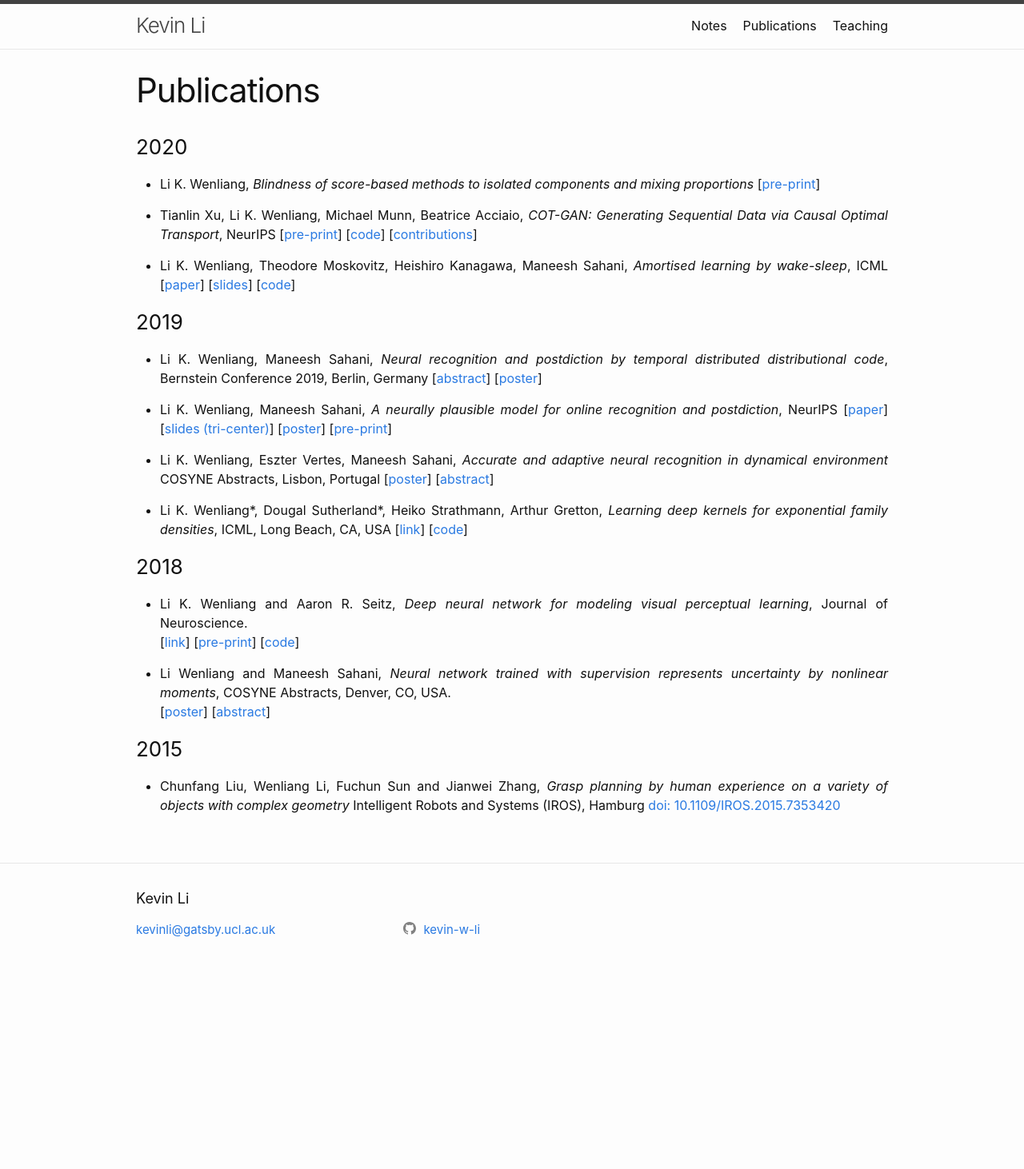
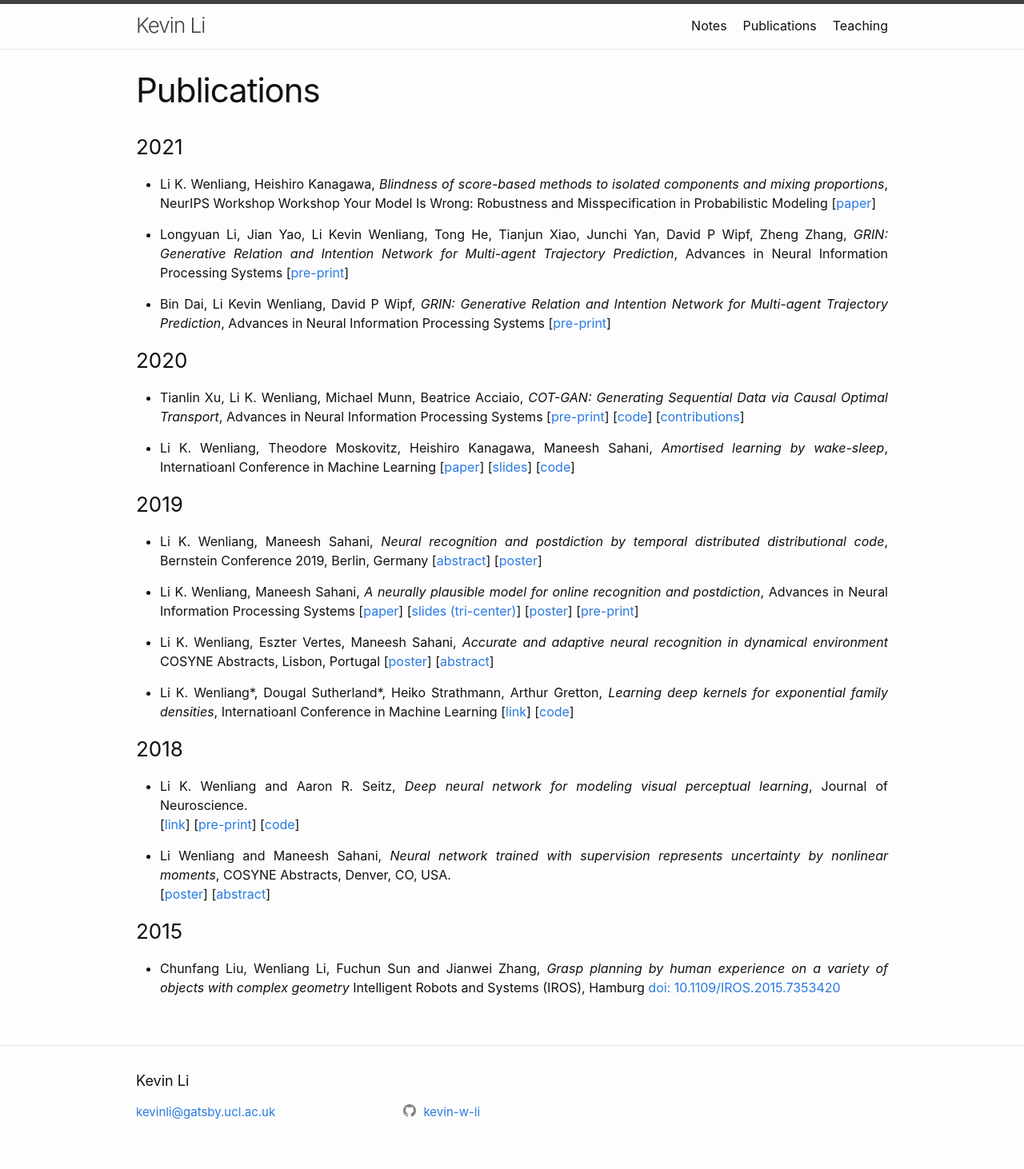
Before and after one commit to kevin-w-li/kevin-w-li.github.io, a Jekyll site: the page built from _pages/publication.md, in a window 1280 px wide. Shown: the whole page at 80% size. Built offline with Jekyll 4.4.1, drawn with Linux system fonts in a browser that asks for light colours; before the commit the page ends 1234 px from its top, so only the background shows below that.

Commit message:
Update publication.md

```diff
--- a/_pages/publication.md
+++ b/_pages/publication.md
@@ -3,20 +3,30 @@ layout: page
 title: Publications
 ---
 
+### 2021
+
+* Li K. Wenliang, Heishiro Kanagawa,
+  *Blindness of score-based methods to isolated components and mixing proportions*, NeurIPS Workshop Workshop Your Model Is Wrong: Robustness and Misspecification in Probabilistic Modeling
+  [[paper](https://arxiv.org/abs/2008.10087)]
+
+* Longyuan Li, Jian Yao, Li Kevin Wenliang, Tong He, Tianjun Xiao, Junchi Yan, David P Wipf, Zheng Zhang,
+  *GRIN: Generative Relation and Intention Network for Multi-agent Trajectory Prediction*, Advances in Neural Information Processing Systems
+  [[pre-print](https://openreview.net/forum?id=ephWA7KaWmD)]
+
+* Bin Dai, Li Kevin Wenliang, David P Wipf,
+  *GRIN: Generative Relation and Intention Network for Multi-agent Trajectory Prediction*, Advances in Neural Information Processing Systems
+  [[pre-print](https://openreview.net/forum?id=oumDUrf2dAB)]
+
 ### 2020
 
-* Li K. Wenliang,
-  *Blindness of score-based methods to isolated components and mixing proportions*
-  [[pre-print](https://arxiv.org/abs/2008.10087)]
-
 * Tianlin Xu, Li K. Wenliang, Michael Munn, Beatrice Acciaio,
-  *COT-GAN: Generating Sequential Data via Causal Optimal Transport*, NeurIPS
+  *COT-GAN: Generating Sequential Data via Causal Optimal Transport*, Advances in Neural Information Processing Systems
  [[pre-print]( https://arxiv.org/pdf/2006.08571v1.pdf )]
 [[code](  https://github.com/neuripss2020/COT-GAN  )]
 [[contributions]({{ "/pubs/cotgan_contribs.txt" | absolute_url }})]
 
 * Li K. Wenliang, Theodore Moskovitz, Heishiro Kanagawa, Maneesh Sahani,
-  *Amortised learning by wake-sleep*, ICML
+  *Amortised learning by wake-sleep*, Internatioanl Conference in Machine Learning
   [[paper]( http://proceedings.mlr.press/v119/wenliang20a.html )]
 [[slides](https://icml.cc/media/Slides/icml/2020/virtual(no-parent)-16-20-00UTC-6696-amortised_learn.pdf)]
 [[code](https://github.com/kevin-w-li/al-ws)]
@@ -27,7 +37,7 @@ title: Publications
 [[abstract](https://abstracts.g-node.org/conference/BC19/abstracts#/uuid/eb96f0be-3446-45a1-8e33-90428e270eb6)]
 [[poster]({{ "/pubs/ddc_bernstein.pdf" | absolute_url }})]
 
-* Li K. Wenliang, Maneesh Sahani, *A neurally plausible model for online recognition and postdiction*, NeurIPS
+* Li K. Wenliang, Maneesh Sahani, *A neurally plausible model for online recognition and postdiction*, Advances in Neural Information Processing Systems
 [[paper](http://papers.nips.cc/paper/9159-a-neurally-plausible-model-for-online-recognition-and-postdiction-in-a-dynamical-environment)]
 [[slides (tri-center)]({{"/pubs/ddc_postdict_tricentre.pdf" | absolute_url }})]
 [[poster]({{ "/pubs/ddc_neurips19.pdf" | absolute_url }})]
@@ -37,7 +47,7 @@ title: Publications
 [[poster]({{"/pubs/ddc_ssm_poster.pdf" | absolute_url }})]
 [[abstract]({{ "/pubs/ddc_ssm_abstract.pdf" | absolute_url }})]
 
-* Li K. Wenliang\*, Dougal Sutherland\*, Heiko Strathmann, Arthur Gretton, *Learning deep kernels for exponential family densities*, ICML, Long Beach, CA, USA
+* Li K. Wenliang\*, Dougal Sutherland\*, Heiko Strathmann, Arthur Gretton, *Learning deep kernels for exponential family densities*, Internatioanl Conference in Machine Learning
 [[link](https://arxiv.org/abs/1811.08357)]
 [[code](https://github.com/kevin-w-li/deep-kexpfam)]
 
```
